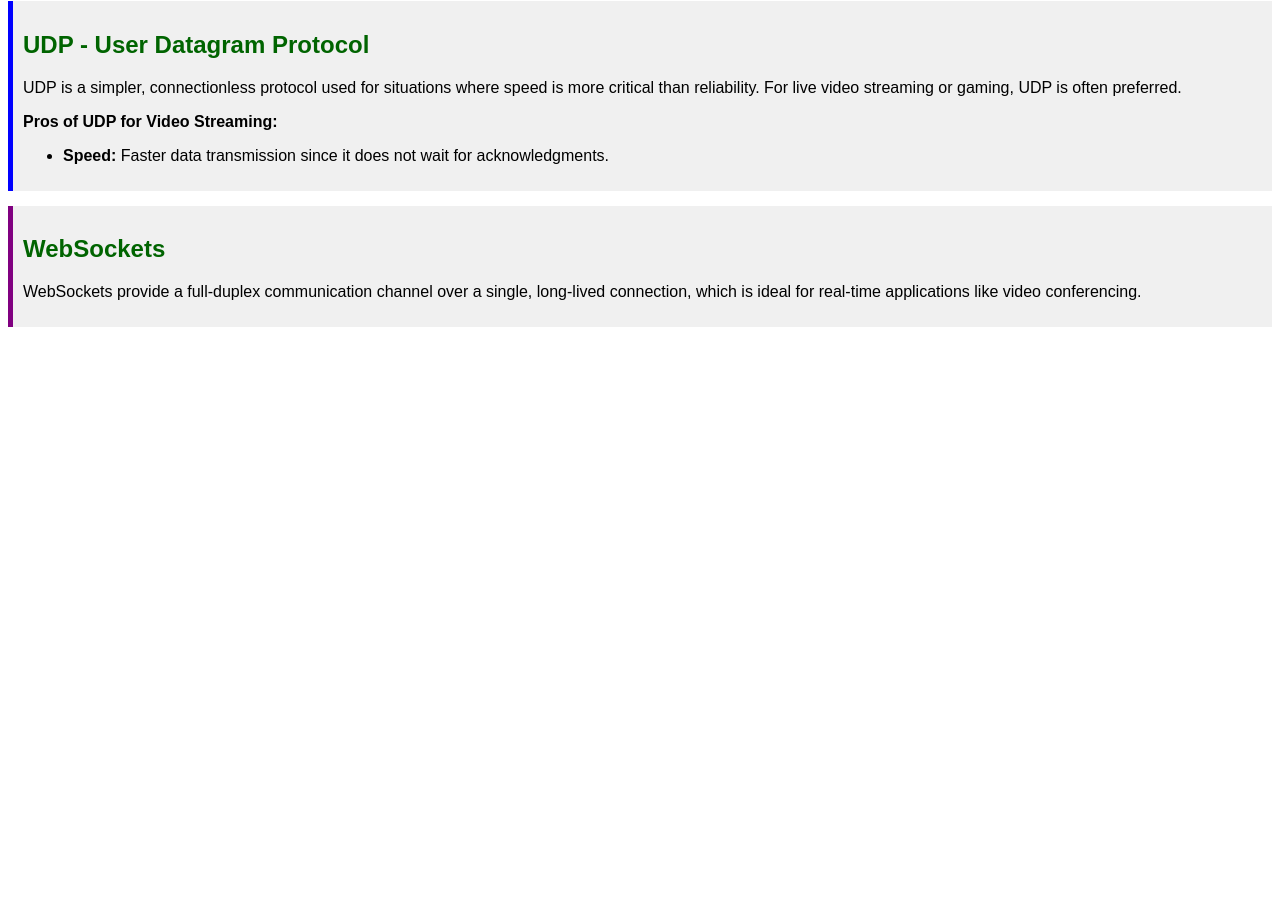
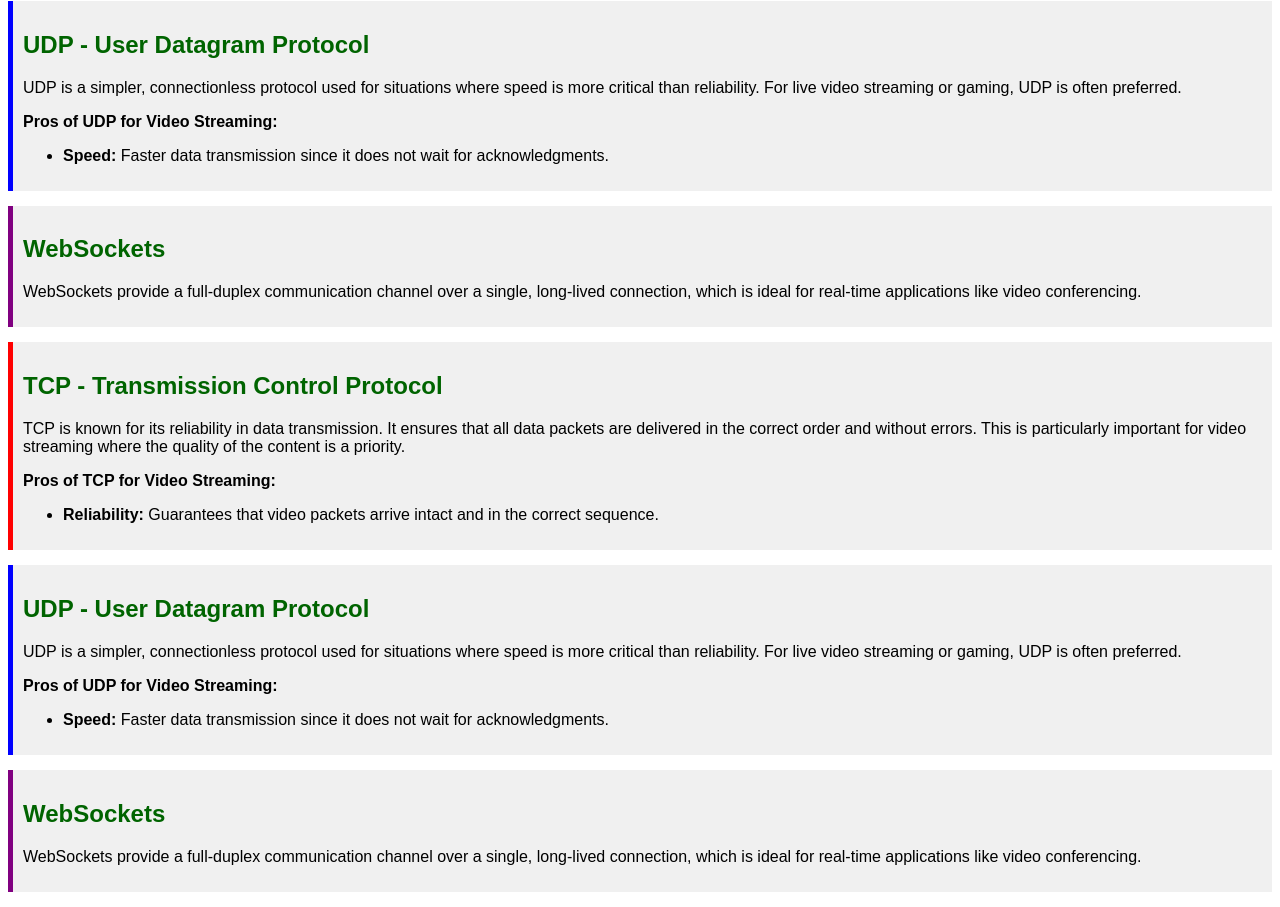
Before and after one commit to devim85/LoveForTech, a plain HTML site: page index.html in a window 1280 px wide. Shown: the part 302-1209 px from the top of the page. Before the commit the page ends 800 px from the top, so only its background shows below. Drawn offline with Linux system fonts and the light colour scheme.

Commit message:
Update index.html

```diff
--- a/index.html
+++ b/index.html
@@ -41,6 +41,32 @@
         <p>WebSockets provide a full-duplex communication channel over a single, long-lived connection, which is ideal for real-time applications like video conferencing.</p>
     </div>
 
+
+    <div class="protocol tcp">
+        <h2>TCP - Transmission Control Protocol</h2>
+        <p>TCP is known for its reliability in data transmission. It ensures that all data packets are delivered in the correct order and without errors. This is particularly important for video streaming where the quality of the content is a priority.</p>
+        <p><strong>Pros of TCP for Video Streaming:</strong></p>
+        <ul>
+            <li><strong>Reliability:</strong> Guarantees that video packets arrive intact and in the correct sequence.</li>
+            <!-- Add more pros as needed -->
+        </ul>
+    </div>
+
+    <div class="protocol udp">
+        <h2>UDP - User Datagram Protocol</h2>
+        <p>UDP is a simpler, connectionless protocol used for situations where speed is more critical than reliability. For live video streaming or gaming, UDP is often preferred.</p>
+        <p><strong>Pros of UDP for Video Streaming:</strong></p>
+        <ul>
+            <li><strong>Speed:</strong> Faster data transmission since it does not wait for acknowledgments.</li>
+            <!-- Add more pros as needed -->
+        </ul>
+    </div>
+
+    <div class="protocol websockets">
+        <h2>WebSockets</h2>
+        <p>WebSockets provide a full-duplex communication channel over a single, long-lived connection, which is ideal for real-time applications like video conferencing.</p>
+    </div>
+
     <!-- Add more protocols as needed -->
 
 </body>
```
